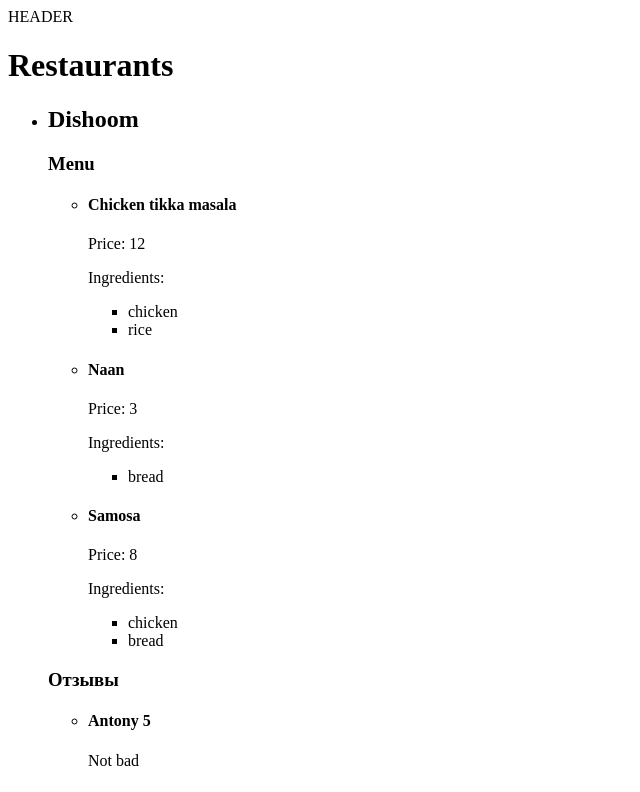
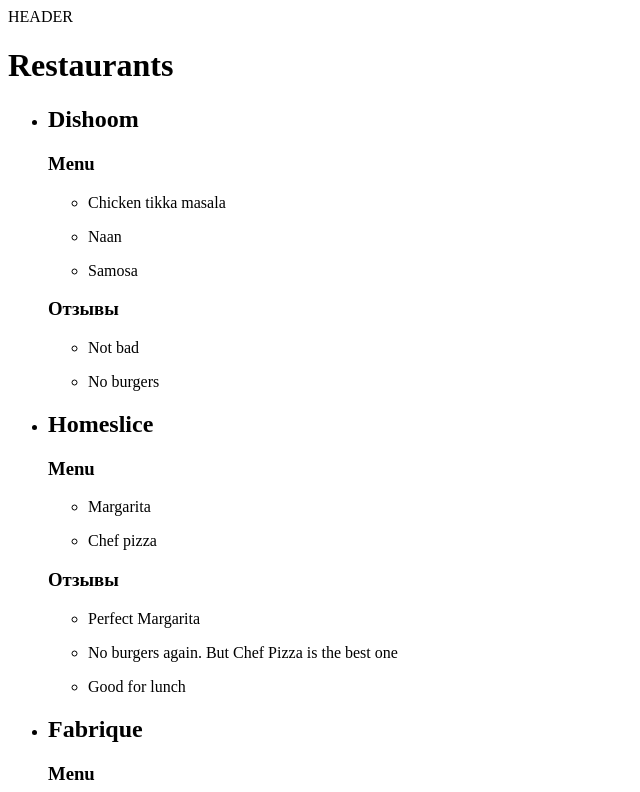
Before and after one commit to olgalatkina/restaurants, a React (Vite) app: page / in a window 1280 px wide. Shown: the top 792 px of the page, without its empty margins (0-640 px from the left). Built offline with nearby package versions, Linux system fonts and the light colour scheme.

Commit message:
refactor: by review

```diff
--- /dev/null
+++ b/src/App.jsx
@@ -0,0 +1,14 @@
+import { Restaurants } from './components/restaurants/component'
+import { Header } from './components/header/component'
+import { Footer } from './components/footer/component'
+import { restaurants } from '../constants/mock'
+
+export const App = () => {
+  return (
+    <>
+      <Header />
+      <Restaurants restaurants={restaurants} />
+      <Footer />
+    </>
+  )
+}
--- a/src/components/app/component.jsx
+++ /dev/null
@@ -1,17 +0,0 @@
-import { restaurants } from '../../../constants/mock'
-import { Header } from '../header/component'
-import { Footer } from '../footer/component'
-import { Restaurant } from '../restaurant/component'
-import { List } from '../list/component'
-export const App = () => {
-  return (
-    <>
-      <Header />
-      <main>
-        <h1>Restaurants</h1>
-        <List items={restaurants} ItemComponent={Restaurant} />
-      </main>
-      <Footer />
-    </>
-  )
-}
--- a/src/components/dish/component.jsx
+++ b/src/components/dish/component.jsx
@@ -1,17 +1,4 @@
 /* eslint-disable react/jsx-key */
-export const Dish = ({ name, price, ingredients }) => {
-  return (
-    <div>
-      <h4>{name}</h4>
-      <p>Price: {price}</p>
-      <p>Ingredients:</p>
-      <ul>
-      {ingredients.map((ingredient) => (
-        <li>
-          {ingredient}
-        </li>
-      ))}
-    </ul>
-    </div>
-  )
+export const Dish = ({ name }) => {
+  return <p>{name}</p>
 }
--- a/src/components/list/component.jsx
+++ /dev/null
@@ -1,12 +0,0 @@
-/* eslint-disable react/jsx-key */
-export const List = ({ items, ItemComponent }) => {
-  return (
-    <ul>
-      {items.map((item) => (
-        <li>
-          <ItemComponent {...item} />
-        </li>
-      ))}
-    </ul>
-  )
-}
--- /dev/null
+++ b/src/components/menu/component.jsx
@@ -0,0 +1,16 @@
+/* eslint-disable react/jsx-key */
+import { Dish } from "../dish/component"
+export const Menu = ({ menu }) => {
+  return (
+    <div>
+      <h3>Menu</h3>
+      <ul>
+        {menu.map((dish) => (
+          <li>
+            <Dish {...dish} />
+          </li>
+        ))}
+      </ul>
+    </div>
+  )
+}
--- a/src/components/restaurant/component.jsx
+++ b/src/components/restaurant/component.jsx
@@ -1,15 +1,13 @@
-import { Dish } from "../dish/component"
-import { List } from "../list/component"
-import { Review } from "../review/component"
+/* eslint-disable react/jsx-key */
+import { Menu } from "../menu/component"
+import { Reviews } from "../reviews/component"
 
 export const Restaurant = ({ name, menu, reviews }) => {
   return (
     <div>
       <h2>{name}</h2>
-      <h3>Menu</h3>
-      <List items={menu} ItemComponent={Dish} />
-      <h3>Отзывы</h3>
-      <List items={reviews} ItemComponent={Review} />
+      <Menu menu={menu} />
+      <Reviews reviews={reviews} />
     </div>
   )
 }
--- /dev/null
+++ b/src/components/restaurants/component.jsx
@@ -0,0 +1,17 @@
+/* eslint-disable react/jsx-key */
+import { Restaurant } from '../restaurant/component'
+
+export const Restaurants = ({ restaurants }) => {
+  return (
+    <main>
+      <h1>Restaurants</h1>
+      <ul>
+        {restaurants.map((restaurant) => (
+          <li>
+            <Restaurant {...restaurant} />
+          </li>
+        ))}
+      </ul>
+    </main>
+  )
+}
--- a/src/components/review/component.jsx
+++ b/src/components/review/component.jsx
@@ -1,8 +1,3 @@
-export const Review = ({ user, text, rating }) => {
-  return (
-    <div>
-      <h4>{user} <span>{rating}</span></h4>
-      <p>{text}</p>
-    </div>
-  )
+export const Review = ({ text }) => {
+  return <p>{text}</p>
 }
--- /dev/null
+++ b/src/components/reviews/component.jsx
@@ -0,0 +1,16 @@
+/* eslint-disable react/jsx-key */
+import { Review } from '../review/component'
+export const Reviews = ({ reviews }) => {
+  return (
+    <div>
+      <h3>Отзывы</h3>
+      <ul>
+        {reviews.map((review) => (
+          <li>
+            <Review {...review} />
+          </li>
+        ))}
+      </ul>
+    </div>
+  )
+}
--- a/src/main.jsx
+++ b/src/main.jsx
@@ -1,9 +1,6 @@
-import React from 'react'
 import ReactDOM from 'react-dom/client'
-import { App } from './components/app/component'
+import { App } from './App'
 
-ReactDOM.createRoot(document.getElementById('root')).render(
-  <React.StrictMode>
-    <App />
-  </React.StrictMode>,
-)
+const root = ReactDOM.createRoot(document.getElementById('root'))
+
+root.render(<App />)
```
